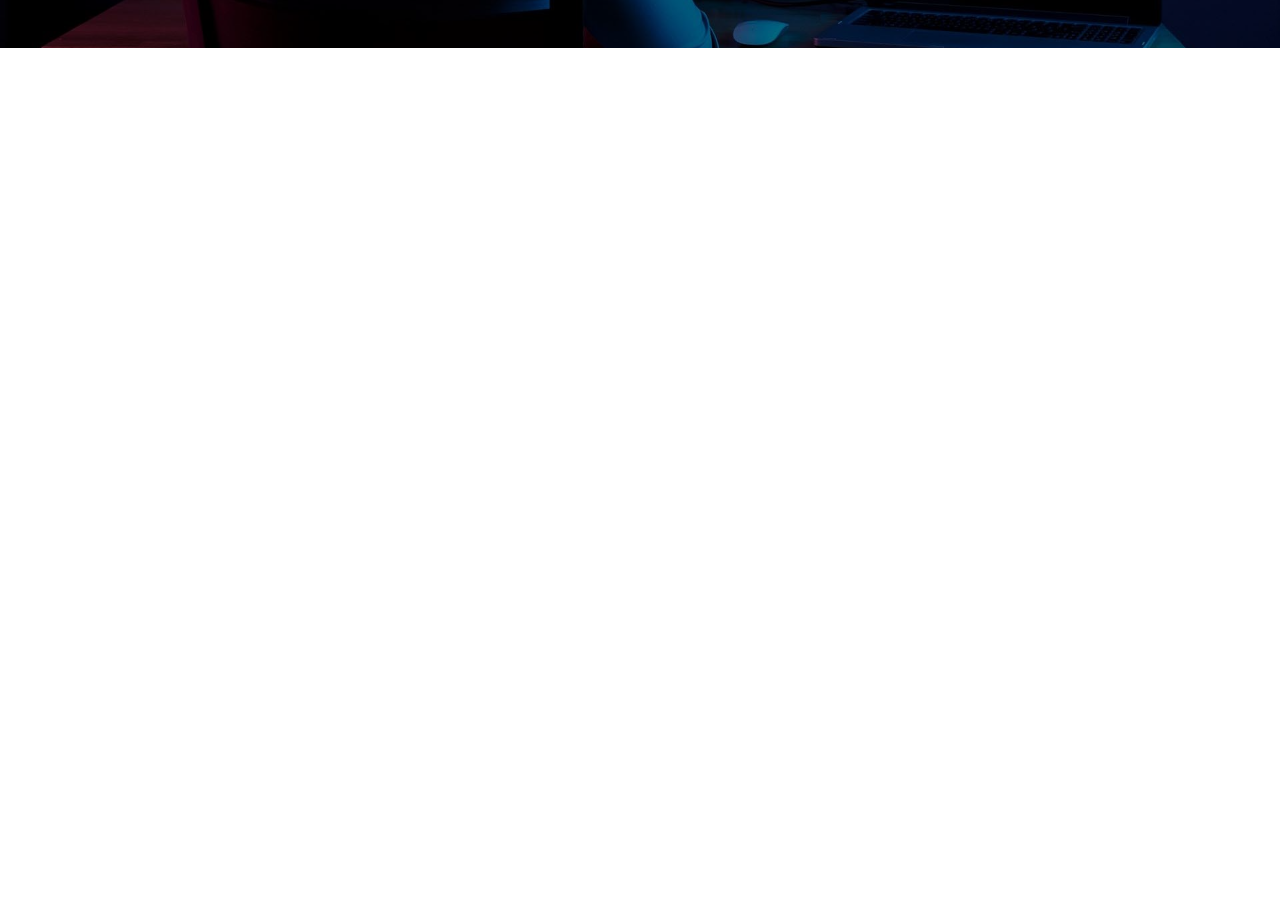
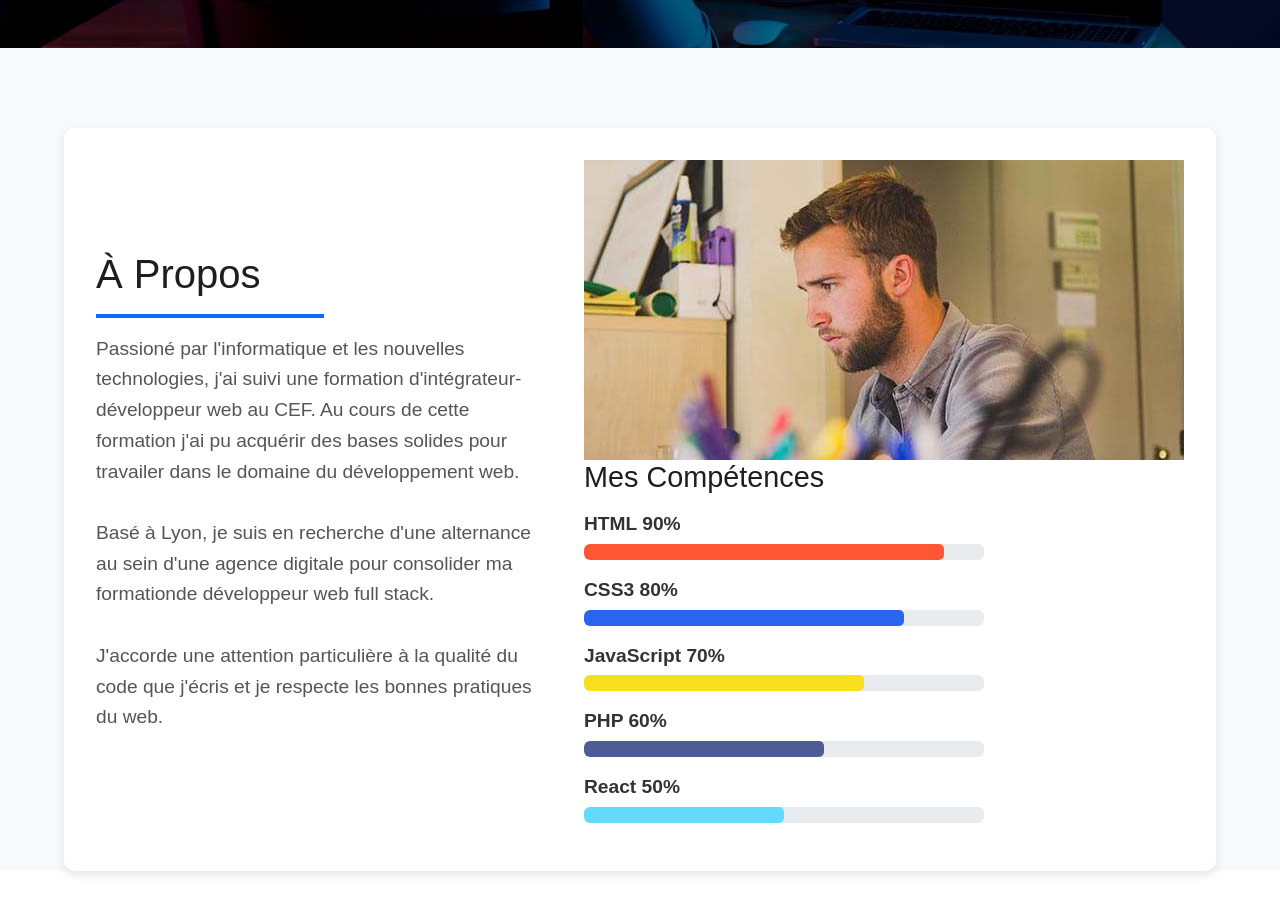
Before and after one commit to manellouti/cv-react, a React (Create React App) app: page / in a window 1280 px wide. Shown: the part 740-1654 px from the top of the page. Before the commit the page ends 800 px from the top, so only its background shows below. Built offline with nearby package versions, Linux system fonts and the light colour scheme.

Commit message:
add about

```diff
--- a/src/components/styles/Header.css
+++ b/src/components/styles/Header.css
@@ -1,5 +1,5 @@
 .header {
-  background-color: #333;
+  background-color: #444;
   color: white;
   display: flex;
   justify-content: space-between;
--- a/src/pages/Home.jsx
+++ b/src/pages/Home.jsx
@@ -1,6 +1,7 @@
 import React from 'react';
 import './styles/Home.css';
-import heroBg from '../assets/img/hero-bg.jpg';  // Vérifie l'importation de l'image
+import heroBg from '../assets/img/hero-bg.jpg';
+import JohnDoeAbout from '../assets/img/john-doe-about.jpg';
 
 const Home = () => {
   return (
@@ -10,6 +11,64 @@ const Home = () => {
       <h2>Développeur web full stack</h2>
         <button>En savoir plus</button>
       </section>
+
+      <section className="about">
+        {/* Partie gauche : Titre et description */}
+        <div className="about-left">
+          <h2>À Propos</h2>
+          <div className="underline"></div>
+          <p>
+            Passioné par l'informatique et les nouvelles technologies,
+            j'ai suivi une formation d'intégrateur-développeur web au CEF.
+            Au cours de cette formation j'ai pu acquérir des bases solides pour travailer dans
+            le domaine du développement web.
+            <br /> <br />
+            Basé à Lyon, je suis en recherche d'une alternance au
+            sein d'une agence digitale pour consolider ma formationde développeur web full stack.
+            <br /> <br />
+            J'accorde une attention particulière à la qualité du code que j'écris et je respecte
+            les bonnes pratiques du web.
+          </p>
+        </div>
+
+        {/* Partie droite : Image & compétences */}
+        <div className="about-right">
+          <img src={JohnDoeAbout} alt="John Doe" className="john-doe-about" />
+          <h3>Mes Compétences</h3>
+          <div className="skills">
+            <div className="skill">
+              <span>HTML 90%</span>
+              <div className="progress">
+                <div className="progress-bar html"></div>
+              </div>
+            </div>
+            <div className="skill">
+              <span>CSS3 80%</span>
+              <div className="progress">
+                <div className="progress-bar css"></div>
+              </div>
+            </div>
+            <div className="skill">
+              <span>JavaScript 70%</span>
+              <div className="progress">
+                <div className="progress-bar js"></div>
+              </div>
+            </div>
+            <div className="skill">
+              <span>PHP 60%</span>
+              <div className="progress">
+                <div className="progress-bar php"></div>
+              </div>
+            </div>
+            <div className="skill">
+              <span>React 50%</span>
+              <div className="progress">
+                <div className="progress-bar react"></div>
+              </div>
+            </div>
+          </div>
+        </div>
+      </section>
     </div>
   );
 };
--- a/src/pages/styles/Home.css
+++ b/src/pages/styles/Home.css
@@ -29,29 +29,29 @@
 }
 
 .intro h1 {
-  font-size: 3.5rem; /* Plus grand que le h2 */
-  color: white; /* Texte en blanc */
-  position: absolute; /* Position absolue pour un placement précis */
-  top: 45%; /* Juste au-dessus du h2 (décale légèrement vers le haut) */
-  left: 50%; /* Centré horizontalement */
-  transform: translate(-50%, -50%); /* Centrage parfait */
-  z-index: 1; /* Devant l'overlay sombre */
-  margin: 0; /* Pas de marge pour éviter les décalages indésirables */
+  font-size: 3.5rem;
+  color: white;
+  position: absolute;
+  top: 45%;
+  left: 50%;
+  transform: translate(-50%, -50%);
+  z-index: 1;
+  margin: 0;
 }
 
 .intro h2 {
   font-size: 2.5rem;
   color: white;
   position: absolute;
-  top: 58%; /* Décale le h2 plus bas pour créer un espace plus grand */
+  top: 58%;
   left: 50%;
   transform: translate(-50%, -50%);
   z-index: 1;
-  margin: 0; /* Pas de marge pour aligner correctement */
+  margin: 0;
 }
 
 .intro button {
-  background-color: blue;
+  background-color: #0d6efd ;
   color: #f4f4f4;
   border-radius: 5px;
   border-style: none;
@@ -59,12 +59,125 @@
   cursor: pointer;
   margin-top: 1rem;
   position: absolute;
-  top: 65%; /* Décale le h2 plus bas pour créer un espace plus grand */
+  top: 65%;
   left: 50%;
   transform: translate(-50%, -50%);
   z-index: 1;
 }
 
 .intro button:hover {
-  background-color: darkblue;
+  background-color: #1e1e1e ;
 }
+
+/* SECTION À PROPOS */
+.about {
+  display: flex;
+  justify-content: space-between;
+  align-items: center;
+  width: 90%;
+  max-width: 1200px;
+  margin: 5rem auto;
+  padding: 2rem;
+  background: white;
+  border-radius: 10px;
+  box-shadow: 0px 4px 10px rgba(0, 0, 0, 0.1);
+  transition: transform 0.3s ease-in-out, box-shadow 0.3s ease-in-out;
+}
+
+.about:hover {
+  transform: scale(1.02);
+  box-shadow: 0px 6px 15px rgba(0, 0, 0, 0.2);
+}
+
+/* À PROPOS - PARTIE GAUCHE */
+.about-left {
+  flex: 1;
+  text-align: left;
+  padding-right: 2rem;
+}
+
+.about-left h2 {
+  font-size: 2.5rem;
+  color: #1e1e1e;
+  position: relative;
+  display: inline-block;
+  margin-bottom: 1rem;
+}
+
+.about-left .underline {
+  width: 50%;
+  height: 4px;
+  background: #0d6efd;
+  margin-bottom: 1rem;
+}
+
+.about-left p {
+  font-size: 1.2rem;
+  color: #555;
+  line-height: 1.6;
+}
+
+/* COMPÉTENCES - PARTIE DROITE */
+.about-right {
+  flex: 1;
+  display: flex;
+  flex-direction: column;
+  align-items: flex-start; /* Alignement à gauche */
+}
+
+/* Image de profil bien cadrée */
+.about-right .profile-img {
+  width: 90%; /* Réduit la largeur pour éviter le dépassement */
+  max-width: 280px; /* Taille max pour éviter qu'elle dépasse trop */
+  border-radius: 10px;
+  margin: 0 auto 1rem auto; /* Centrée horizontalement */
+  align-self: center; /* Évite le dépassement sur la gauche */
+}
+
+/* Titre "Mes compétences" aligné à gauche */
+.about-right h3 {
+  font-size: 1.8rem;
+  color: #1e1e1e;
+  margin-bottom: 1rem;
+  text-align: left; /* Alignement à gauche */
+  width: 100%;
+}
+
+/* Barres de compétences */
+.skills {
+  width: 100%;
+  max-width: 400px;
+  margin: 0;
+}
+
+.skill {
+  margin-bottom: 1rem;
+  text-align: left;
+}
+
+.skill span {
+  font-size: 1.2rem;
+  font-weight: bold;
+  color: #333;
+}
+
+.progress {
+  width: 100%;
+  height: 10px;
+  background: #ddd;
+  border-radius: 5px;
+  overflow: hidden;
+  position: relative;
+  margin-top: 5px;
+}
+
+.progress-bar {
+  height: 100%;
+  border-radius: 5px;
+}
+
+.progress-bar.html { width: 90%; background: #ff5733; }
+.progress-bar.css { width: 80%; background: #2965f1; }
+.progress-bar.js { width: 70%; background: #f7df1e; }
+.progress-bar.php { width: 60%; background: #4F5B93; }
+.progress-bar.react { width: 50%; background: #61dafb; }
```
